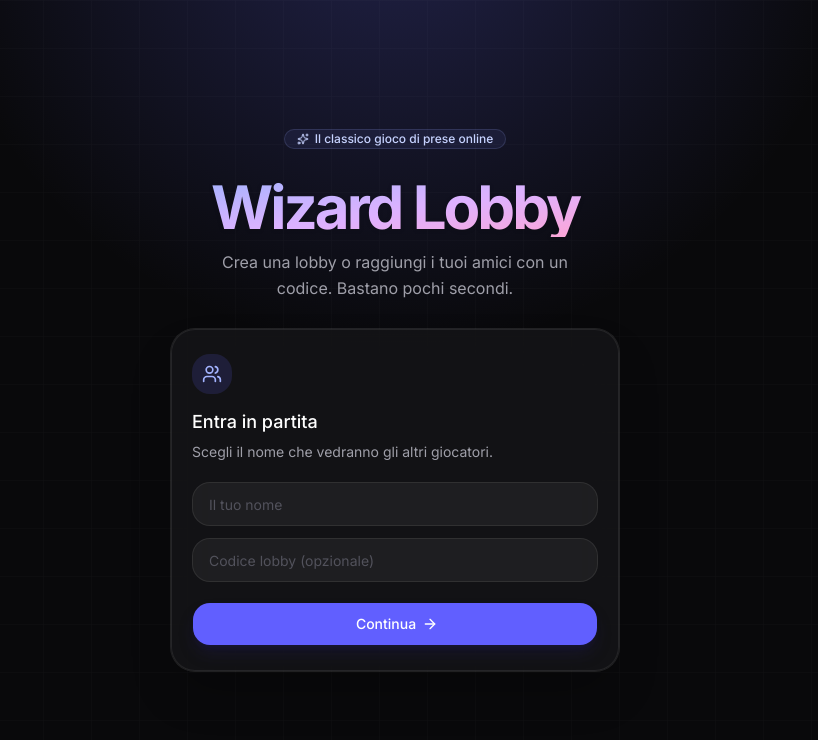
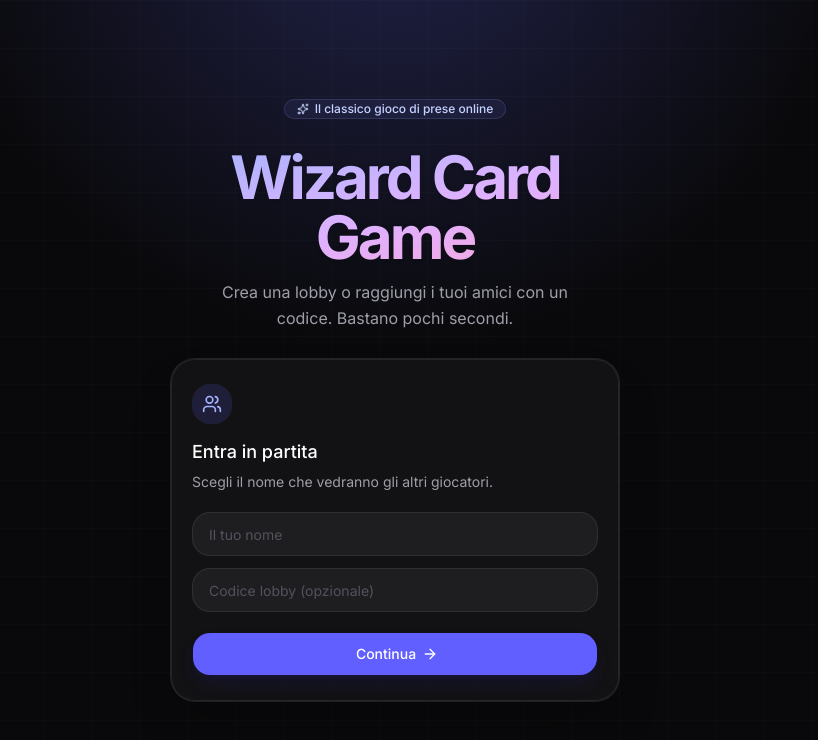
Before and after one commit to pallax03/WizardCardGame, a Next.js app in the folder application/: page / in a window 1280 px wide. Shown: the top 740 px of the page, without its empty margins (245-1063 px from the left). Built offline with nearby package versions, Linux system fonts and the light colour scheme.

Commit message:
chore: resolve warnings

```diff
--- a/application/src/features/chat/components/ChatSheet.tsx
+++ b/application/src/features/chat/components/ChatSheet.tsx
@@ -1,6 +1,6 @@
 "use client";
 
-import { FormEvent, useEffect, useMemo, useRef, useState } from "react";
+import { SubmitEvent, useEffect, useMemo, useRef, useState } from "react";
 import { ArrowLeft, Check, LockKeyhole, MessageCircle, Send, Users, X } from "lucide-react";
 import { AnimatePresence, MotionConfig, motion } from "motion/react";
 
@@ -77,7 +77,7 @@ export function ChatSheet() {
     messagesEndRef.current?.scrollIntoView({ behavior: "smooth", block: "end" });
   }, [visibleMessages.length, activePrivateId]);
 
-  const handleSend = (event: FormEvent) => {
+  const handleSend = (event: SubmitEvent<HTMLFormElement>) => {
     event.preventDefault();
     const text = input.trim();
     if (!text) return;
--- a/application/src/features/chat/index.ts
+++ /dev/null
@@ -1,2 +0,0 @@
-export { ChatSheet } from './components/ChatSheet';
-export * from './types';
--- a/application/src/ui/i18n/game.ts
+++ b/application/src/ui/i18n/game.ts
@@ -8,7 +8,7 @@ export const gameI18n = {
     createLobby: "Impossibile creare la lobby",
   },
   home: {
-    title: "Wizard Lobby",
+    title: "Wizard Card Game",
     eyebrow: "Il classico gioco di prese online",
     description: "Crea una lobby o raggiungi i tuoi amici con un codice. Bastano pochi secondi.",
     formTitle: "Entra in partita",
@@ -19,7 +19,7 @@ export const gameI18n = {
     joinButton: "Entra nella lobby",
   },
   lobby: {
-    title: "Wizard Lobby",
+    title: "Wizard Card Game",
     subtitle: "Codice lobby",
     description: "La lobby è pronta. Condividi il codice e attendi gli altri giocatori.",
   }
```
